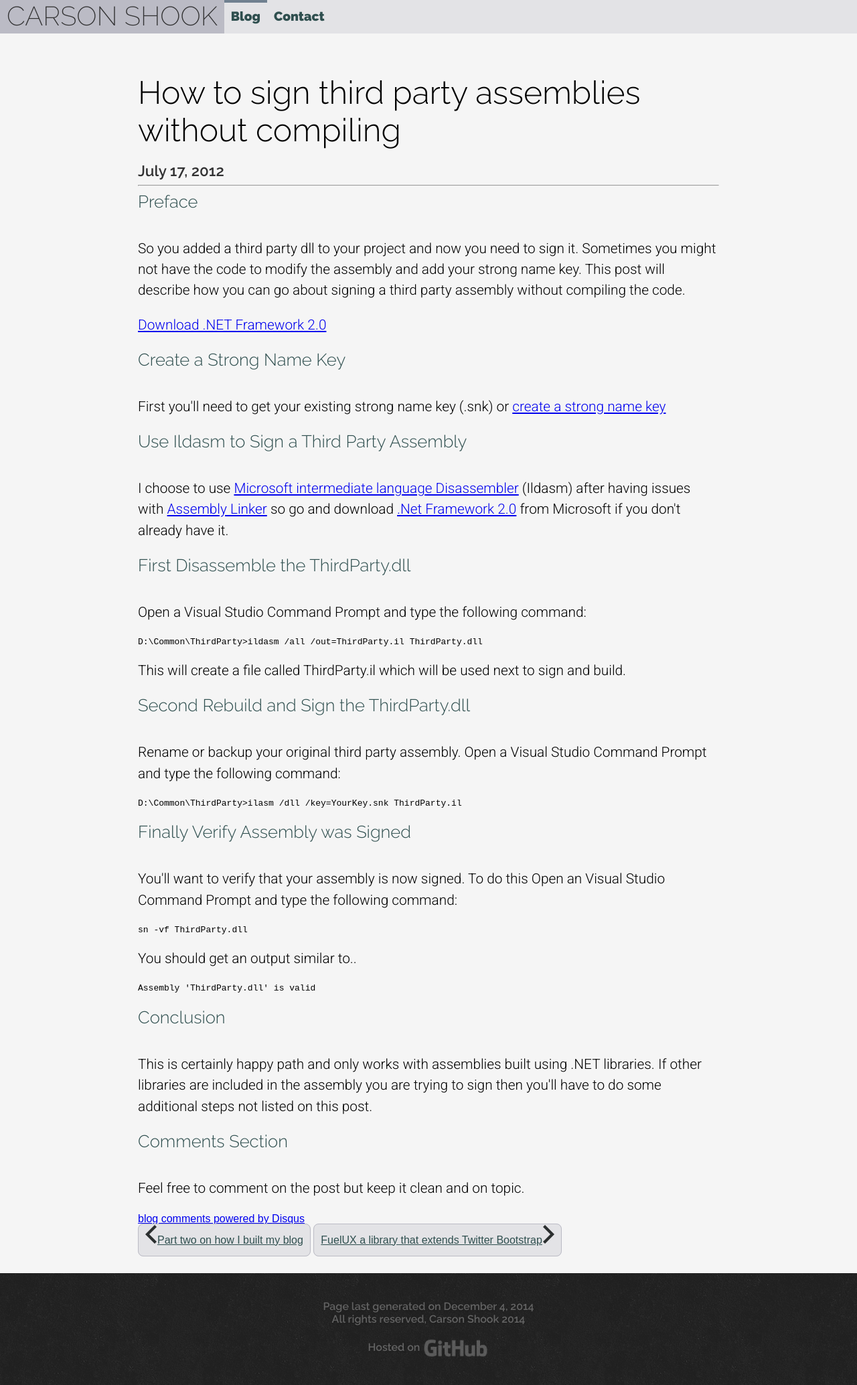
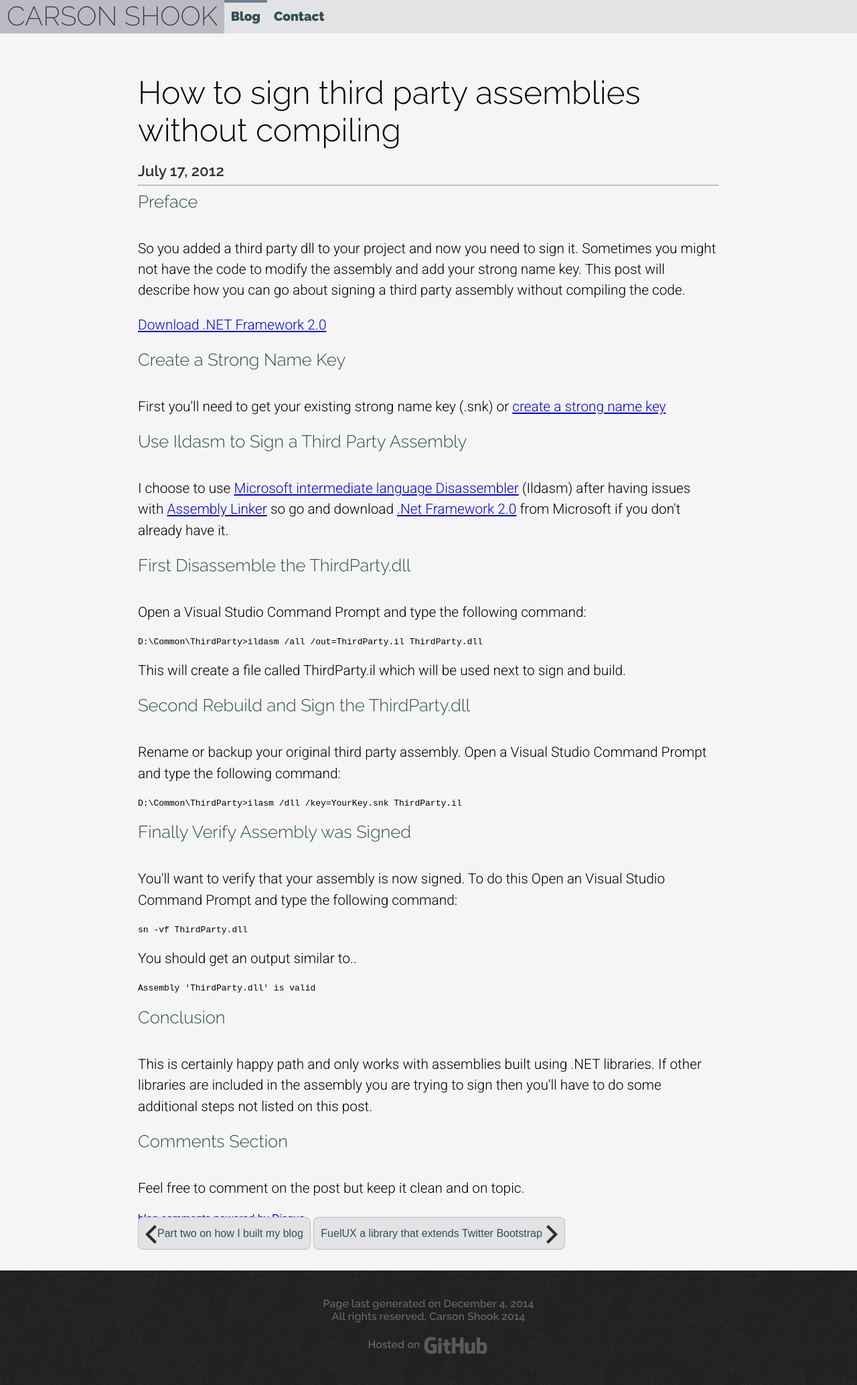
Before and after one commit to Carson-Shook/carson-shook.github.io, a Jekyll site: the page built from _posts/2012-07-17-How-to-sign-third-party-assemblies.markdown, in a window 1280 px wide. Shown: the whole page at 67% size. Built offline with Jekyll 4.4.1, drawn with Linux system fonts in a browser that asks for light colours; Markdown is read by kramdown in place of the engine named in the settings; comment, search, counter and statistics services are not loaded.

Commit message:
Style changes on navigation

```diff
--- a/style1.css
+++ b/style1.css
@@ -159,13 +159,16 @@
 	border-radius: 8px;
 	color: darkslategray;
 	padding: 15px 10px 15px 10px;
+	text-decoration: none;
 }
 .postnav:hover {
 	transition: .2s ease-in-out;
-	background-color: #e3e3e6;
-	color: #313132;
+	background-color: darkslategray;
+	border: solid 1px transparent;
+	color: whitesmoke;
 }
 #previous {
+	transition: .2s ease-in-out;
 	-moz-transform: scaleX(-1);
 	-o-transform: scaleX(-1);
 	-webkit-transform: scaleX(-1);
@@ -173,7 +176,20 @@
 	filter: FlipH;
 	-ms-filter: "FlipH";
 	height: 28px;
+	vertical-align: middle;
+}
+.postnav:hover #previous {
+	transition: .2s ease-in-out;
+	filter: invert(1.0);
 }
 #next {
+	transition: .2s ease-in-out;
 	height: 28px;
+	vertical-align: middle;
+	padding-left: 5px;
 }
+.postnav:hover #next {
+	transition: .2s ease-in-out;
+	filter: invert(1.0);
+	padding-right: 5px;
+}
```
Also changed, not shown: blog/index.html (+1 -8 lines).
